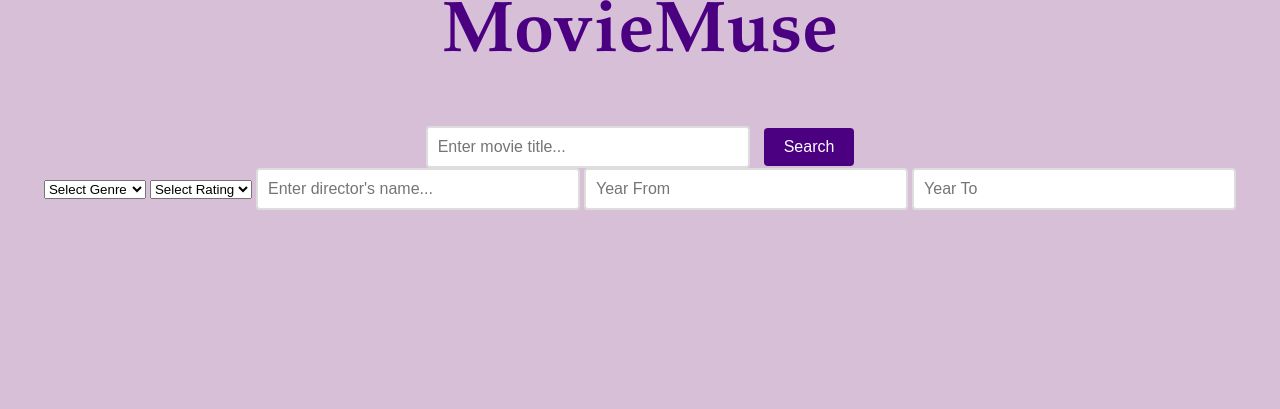
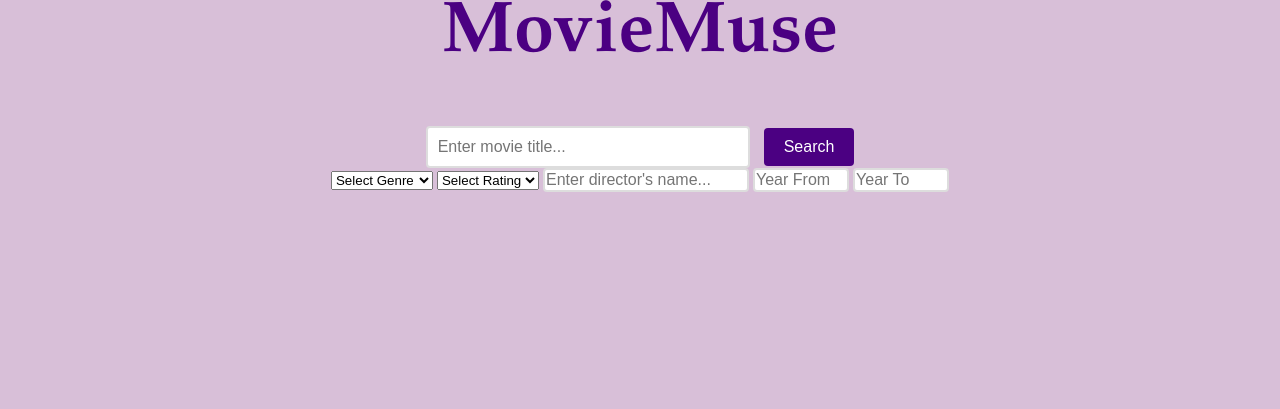
Before and after one commit to Enduge/MovieMuse, a Django app: page / in a window 1280 px wide. Shown: the part 79-488 px from the top of the page. Run offline with Django 5.2, Linux system fonts and the light colour scheme.

Commit message:
Update style.css

```diff
--- a/mysite/static/css/style.css
+++ b/mysite/static/css/style.css
@@ -67,6 +67,14 @@ a {
     text-align: center;
     margin-bottom: 30px;
 }
+#directorInput {
+    padding: 1px;
+    width: 200px;
+}
+#yearFrom, #yearTo {
+    padding: 1px;
+    width: 90px;
+}
 #results {
     display: grid;
     grid-template-columns: repeat(auto-fill, minmax(180px, 1fr));
```
